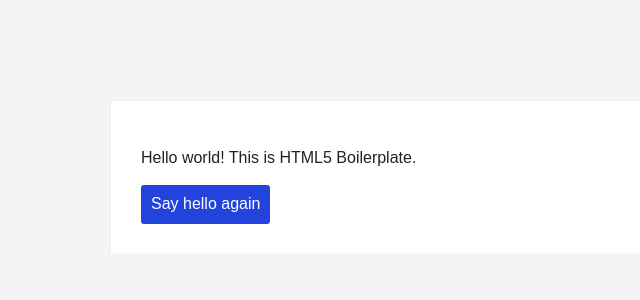
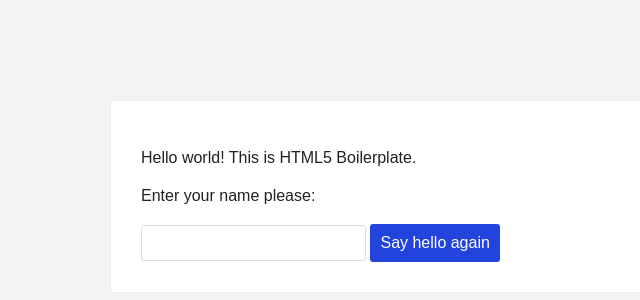
Before and after one commit to bhubr/javascript-sandbox, a plain HTML site: page index.html in a window 1280 px wide. Shown: the part 50-350 px from the top of the page, without its empty margins (199-839 px from the left). Drawn offline with nearby package versions, Linux system fonts and the light colour scheme.

Commit message:
Move event handler to form, add input field (does not work yet)

```diff
--- a/css/styles.css
+++ b/css/styles.css
@@ -16,3 +16,8 @@ button {
   border: none;
   border-radius: 3px;
 }
+input {
+  border: 1px solid #ddd;
+  padding: 8px;
+  border-radius: 3px;
+}
--- a/index.html
+++ b/index.html
@@ -23,7 +23,11 @@
         <!-- Add your site or application content here -->
         <div class="container">
             <p>Hello world! This is HTML5 Boilerplate.</p>
-            <button onclick="sayHelloAgain()">Say hello again</button>
+            <p>Enter your name please:</p>
+            <form id="helloForm" onsubmit="sayHelloAgain()">
+                <input id="inputName" value="" />
+                <button type="submit">Say hello again</button>
+            </form>
         </div>
         <script src="js/vendor/modernizr-3.5.0.min.js"></script>
         <script src="https://code.jquery.com/jquery-3.2.1.min.js" integrity="sha256-hwg4gsxgFZhOsEEamdOYGBf13FyQuiTwlAQgxVSNgt4=" crossorigin="anonymous"></script>
```
